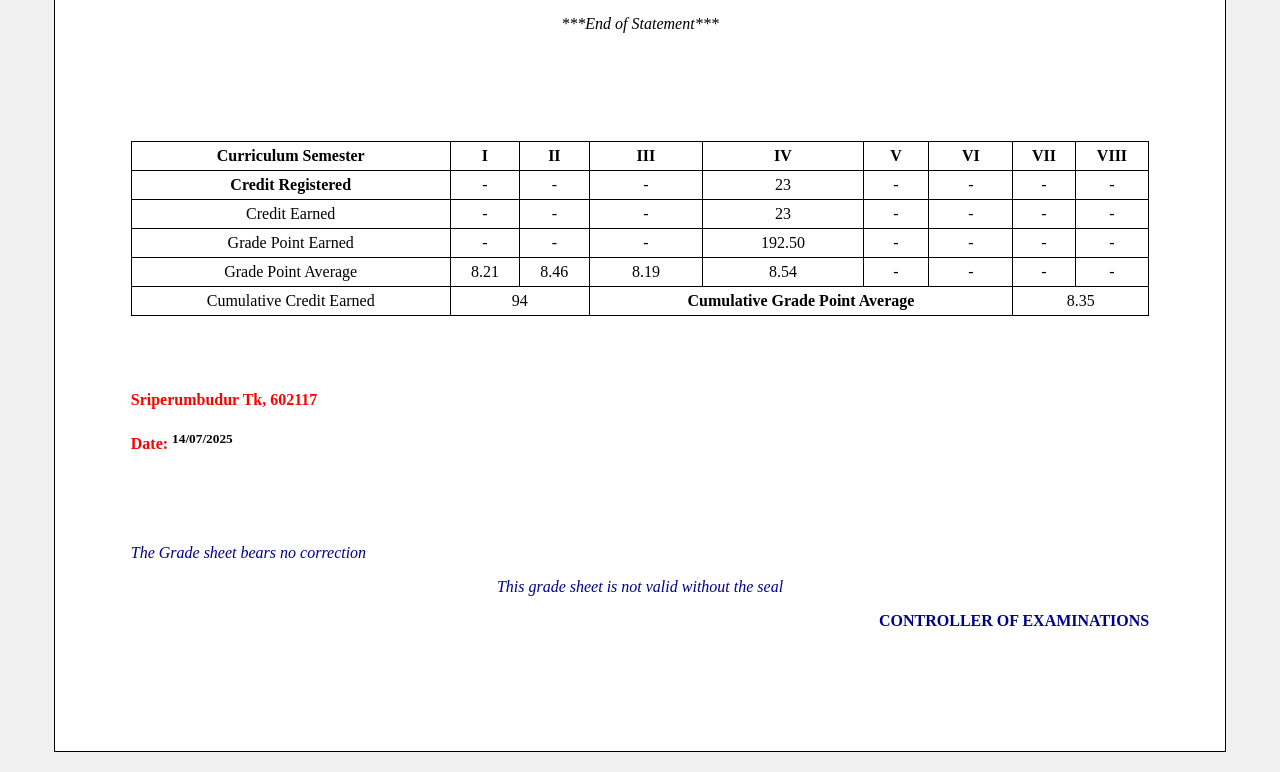
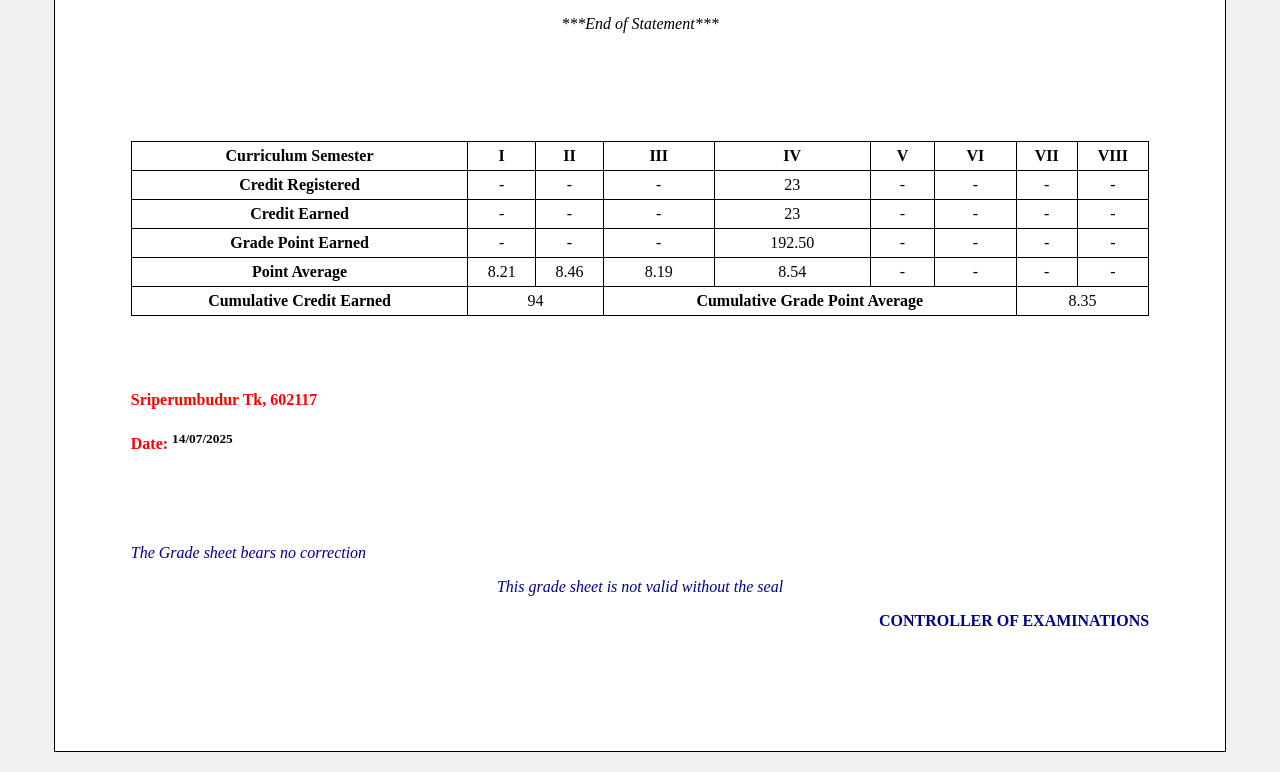
Before and after one commit to kr-deepan/Mark-Sheet, a plain HTML site: page index.html in a window 1280 px wide. Shown: the part 742-1514 px from the top of the page. Drawn offline with Linux system fonts and the light colour scheme.

Commit message:
Update index.html

```diff
--- a/index.html
+++ b/index.html
@@ -195,7 +195,7 @@
         <td align="center">-</td>
       </tr>
       <tr>
-        <td align="center">Credit Earned</td>
+        <td align="center"><b>Credit Earned</b></td>
         <td align="center">-</td>
         <td align="center">-</td>
         <td align="center">-</td>
@@ -206,7 +206,7 @@
         <td align="center">-</td>
       </tr>
       <tr>
-        <td align="center">Grade Point Earned</td>
+        <td align="center"><b>Grade Point Earned</b></td>
         <td align="center">-</td>
         <td align="center">-</td>
         <td align="center">-</td>
@@ -217,7 +217,7 @@
         <td align="center">-</td>
       </tr>
       <tr>
-        <td align="center">Grade Point Average</td>
+        <td align="center"><b>Point Average</b></td>
         <td align="center">8.21</td>
         <td align="center">8.46</td>
         <td align="center">8.19</td>
@@ -228,7 +228,7 @@
         <td align="center">-</td>
       </tr>
       <tr>
-        <td align="center">Cumulative Credit Earned</td>
+        <td align="center"><b>Cumulative Credit Earned</b></td>
         <td align="center" colspan="2">94</td>
         <th colspan="4" align="center">Cumulative Grade Point Average</th>
         <td align="center" colspan="2">8.35</td>
```
